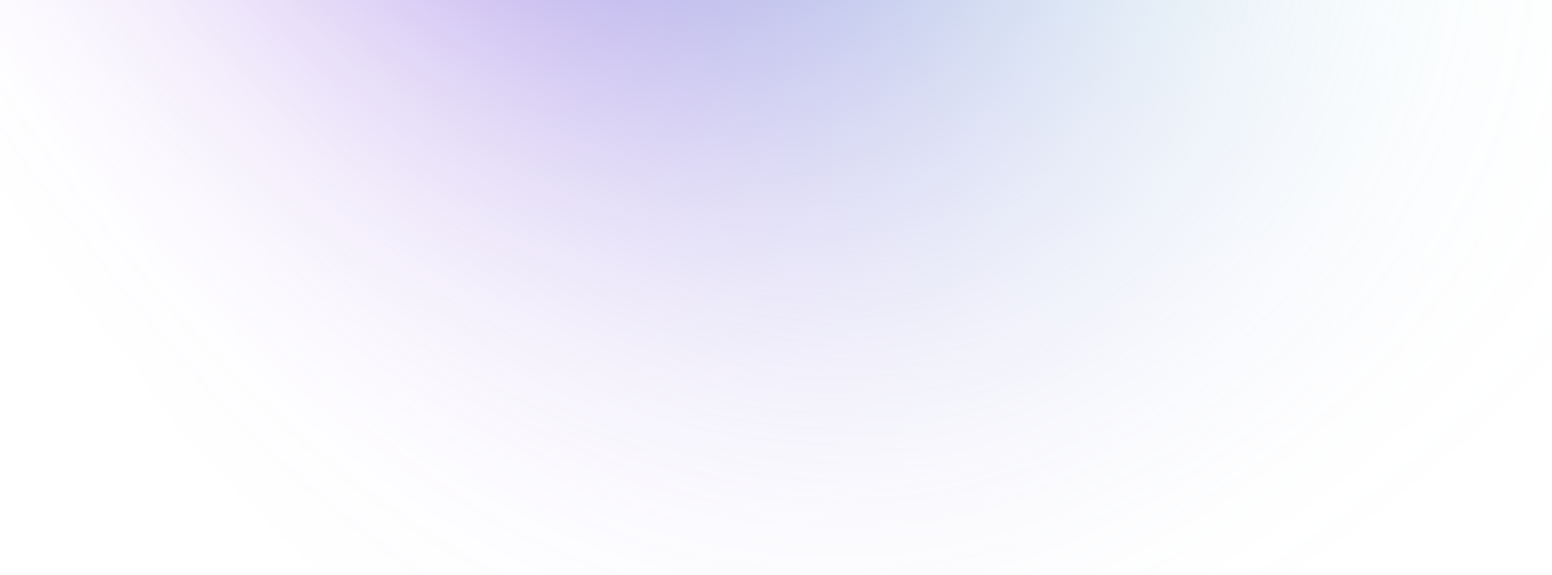
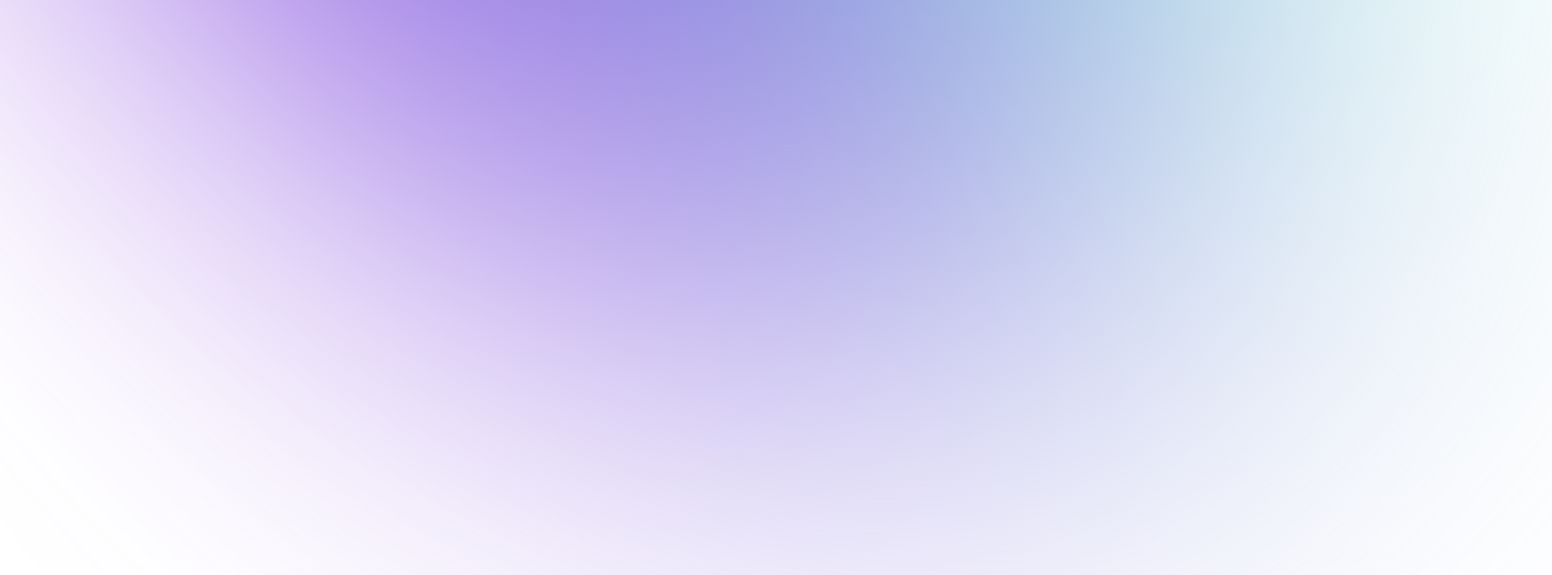
Before and after one commit to hozakowskimilosz/LandingPageDesign, a website: page index.html in a window 1280 px wide. Shown: the part 839-1432 px from the top of the page at 97% size, 1601 px wide, since content can reach past the window. Before the commit the page ends 1088 px from the top, so only its background shows below. Drawn offline with Linux system fonts and the light colour scheme.

Commit message:
increased size of the 'blob'

```diff
--- a/style.css
+++ b/style.css
@@ -184,7 +184,7 @@ ul li {
   top: 50%;
   left: 50%;
   translate: -50% -50%;
-  height: 50rem;
+  height: 75rem;
   aspect-ratio: 1;
   border-radius: 50%;
   filter: blur(12rem);
```
